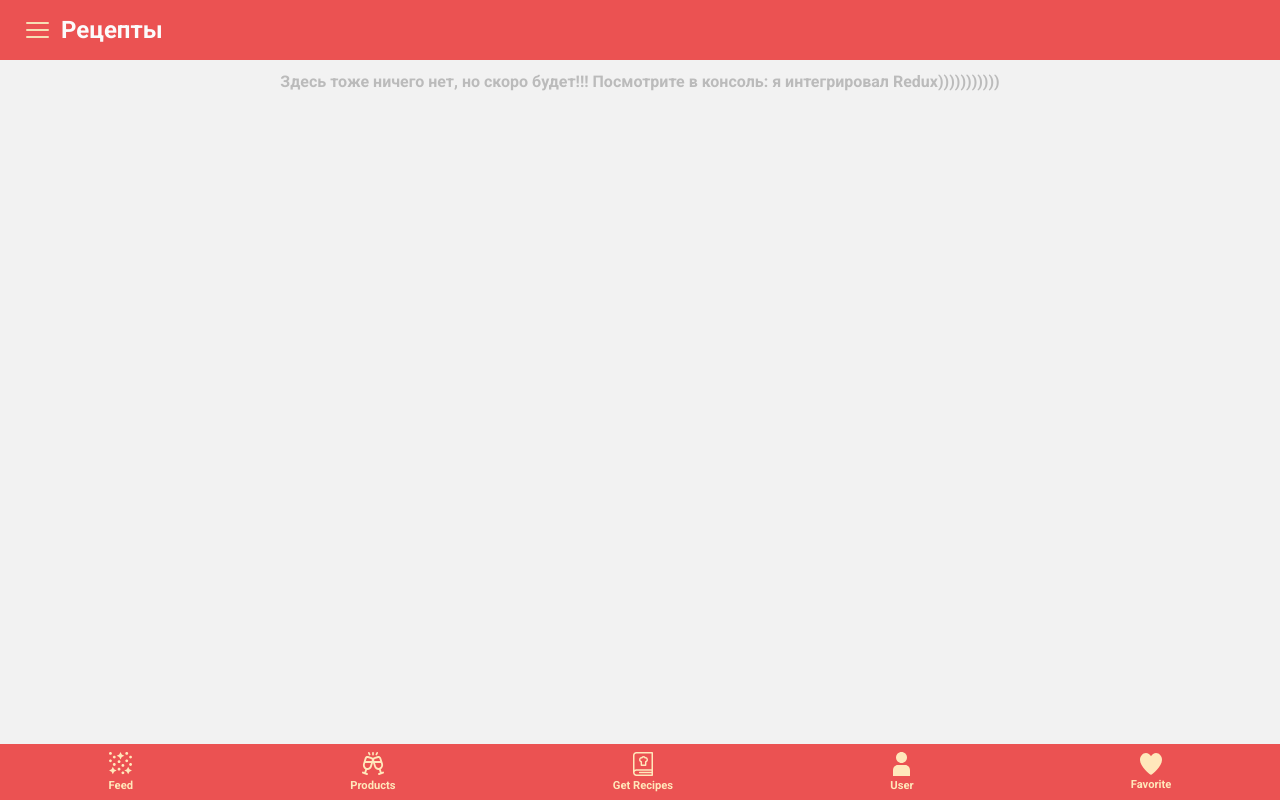
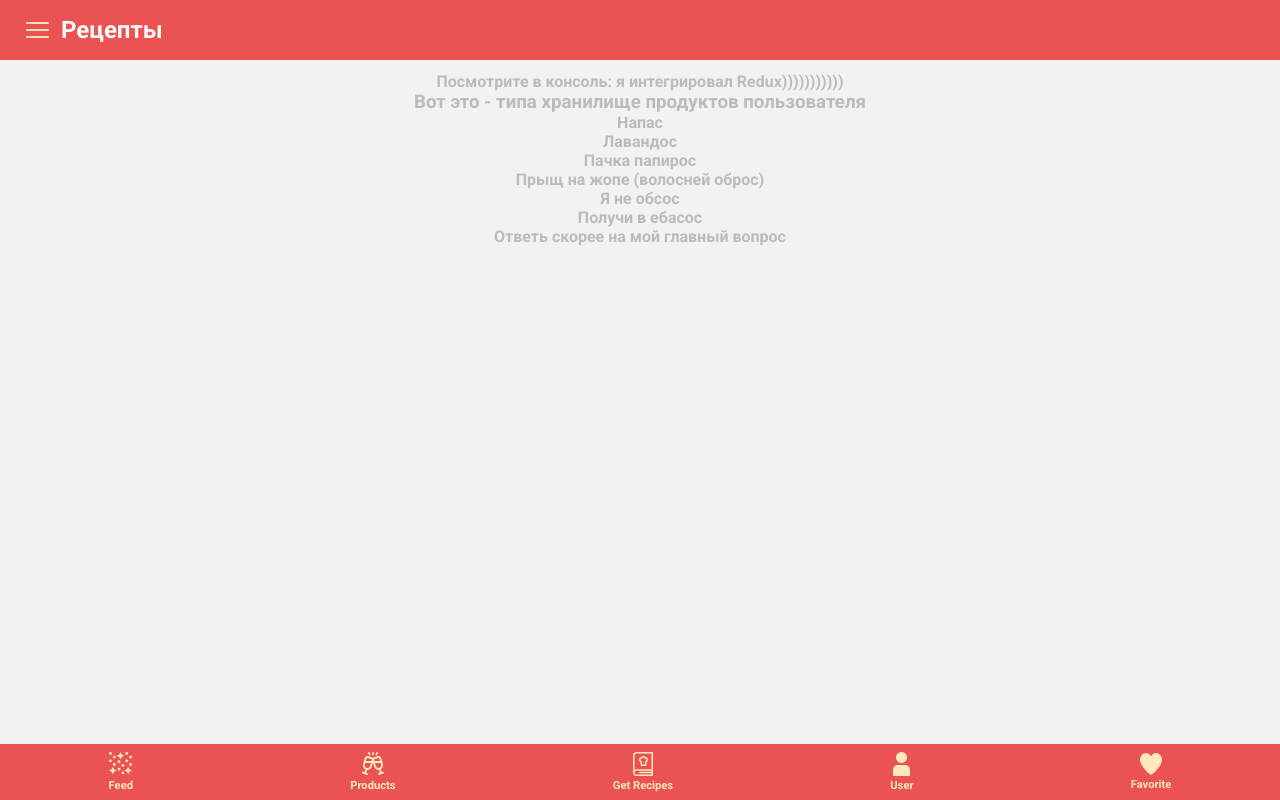
Before and after one commit to NekazistyeProgrammisty/foodboard, a React (Create React App) app: page /products in a window 1280 px wide. Built offline with nearby package versions, Linux system fonts and the light colour scheme; a web font is replaced by a local one.

Commit message:
product Storage

```diff
--- a/package.json
+++ b/package.json
@@ -12,6 +12,7 @@
     "@types/node": "^17.0.23",
     "@types/react": "^17.0.43",
     "@types/react-dom": "^17.0.14",
+    "axios": "^0.26.1",
     "react": "^18.0.0",
     "react-dom": "^18.0.0",
     "react-redux": "^7.2.8",
--- a/src/components/ProductsList/ProductsList.tsx
+++ b/src/components/ProductsList/ProductsList.tsx
@@ -1,16 +1,35 @@
 import * as React from 'react';
-import { useSelector } from 'react-redux';
+import { useDispatch } from 'react-redux';
+import { useTypedSelector } from '../../hooks/useTypedSelector';
+import { fetchProducts } from '../../store/action-creators/products';
 
 interface IProductsListProps {
 
 }
 
-const IProductsList: React.FunctionComponent<IProductsListProps> = () => {
-    const state = useSelector(store => store);
-    console.log(state);
+const ProductsList: React.FunctionComponent<IProductsListProps> = () => {
+    const { products, error, loading } = useTypedSelector(store => store.products);
+
+    const dispatch = useDispatch()
+
+    React.useEffect(() => {
+        dispatch(fetchProducts());
+    }, [])
+
+    console.info(products);
 
 
-    return (<></>);
+    return (
+        <>
+            {loading ? <h1>Идёт загрузка</h1> : error ? <h1> Пососи!!! </h1> : <h3>Вот это - типа хранилище продуктов пользователя</h3>}
+
+            { products.map((product, index) => {
+                console.log(product);
+
+                return <div key={index}> {product.title} </div>
+            }) }
+        </>
+    );
 }
 
-export default IProductsList;
+export default ProductsList;
--- /dev/null
+++ b/src/hooks/useTypedSelector.ts
@@ -0,0 +1,5 @@
+import { TypedUseSelectorHook, useSelector } from "react-redux";
+import { MainState } from "../store/reducers/mainReducer";
+
+
+export const useTypedSelector: TypedUseSelectorHook<MainState> = useSelector;
--- a/src/routes/products.tsx
+++ b/src/routes/products.tsx
@@ -13,7 +13,6 @@ const ProductsPage: React.FunctionComponent<ProductsPageProps> = () => {
         <>
             <Header />
                 <main className='container' style={{color: '#bbb'}}>
-                    Здесь тоже ничего нет, но скоро будет!!!
                     Посмотрите в консоль: я интегрировал Redux)))))))))))
                     <ProductsList />
                 </main>
--- /dev/null
+++ b/src/store/action-creators/products.ts
@@ -0,0 +1,66 @@
+import { Dispatch } from 'redux';
+
+import { IProductsAction, IProductsState, ProductsActionTypes } from "../../types/ProductTypes"
+
+// https://jsonplaceholder.typicode.com/users
+
+
+
+
+const fake_response_from_api : IProductsState = {
+    products: [
+        {
+            title: 'Напас',
+            count: 1,
+            expirationDays: 1
+        },
+        {
+            title: 'Лавандос',
+            count: 1,
+            expirationDays: 1
+        },
+        {
+            title: 'Пачка папирос',
+            count: 1,
+            expirationDays: 1
+        },
+        {
+            title: 'Прыщ на жопе (волосней оброс)',
+            count: 1,
+            expirationDays: 1
+        },
+        {
+            title: 'Я не обсос',
+            count: 1,
+            expirationDays: 1
+        },
+        {
+            title: 'Получи в ебасос',
+            count: 1,
+            expirationDays: 1
+        },
+        {
+            title: 'Ответь скорее на мой главный вопрос',
+            count: 1,
+            expirationDays: 1
+        }
+    ],
+    error: null,
+    loading: false
+}
+
+
+export const fetchProducts = () => {
+    return async (dispatch : Dispatch<IProductsAction>) => {
+        try {
+            dispatch({ type: ProductsActionTypes.FETCH_PRODUCTS })
+
+            setTimeout( () => {
+                dispatch({ type: ProductsActionTypes.FETCH_PRODUCTS_SUCCESS, payload: fake_response_from_api.products })
+            }, 500)
+
+        } catch (error) {
+            dispatch({ type: ProductsActionTypes.FETCH_PRODUCTS_ERROR, payload: "Chto-to slomalos', pososi!!!"})
+        }
+    }
+}
--- a/src/store/reducers/mainReduxer.ts
+++ b/src/store/reducers/mainReducer.ts
@@ -4,3 +4,5 @@ import { productsReducer } from "./productsReducer";
 export const mainReducer = combineReducers({
     products: productsReducer
 })
+
+export type MainState = ReturnType<typeof mainReducer>;
--- a/src/store/store.ts
+++ b/src/store/store.ts
@@ -1,6 +1,6 @@
 import { applyMiddleware, configureStore, createStore } from "@reduxjs/toolkit";
 import thunk from "redux-thunk";
-import { mainReducer } from "./reducers/mainReduxer";
+import { mainReducer } from "./reducers/mainReducer";
 
 
-export const store = createStore(mainReducer, applyMiddleware(thunk))
+export const store = createStore(mainReducer, applyMiddleware(thunk));
```
Also changed, not shown: 1 other file (tests, documents, lock files or other folders).
